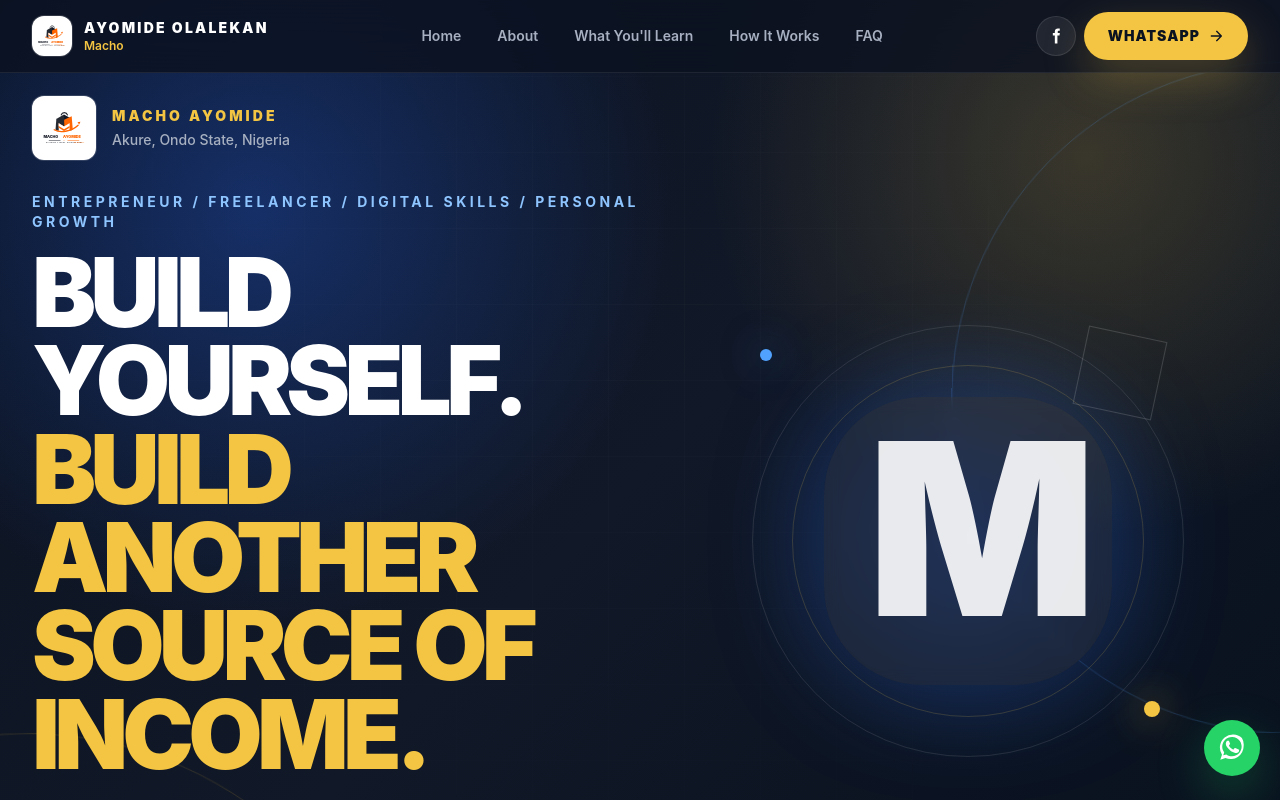
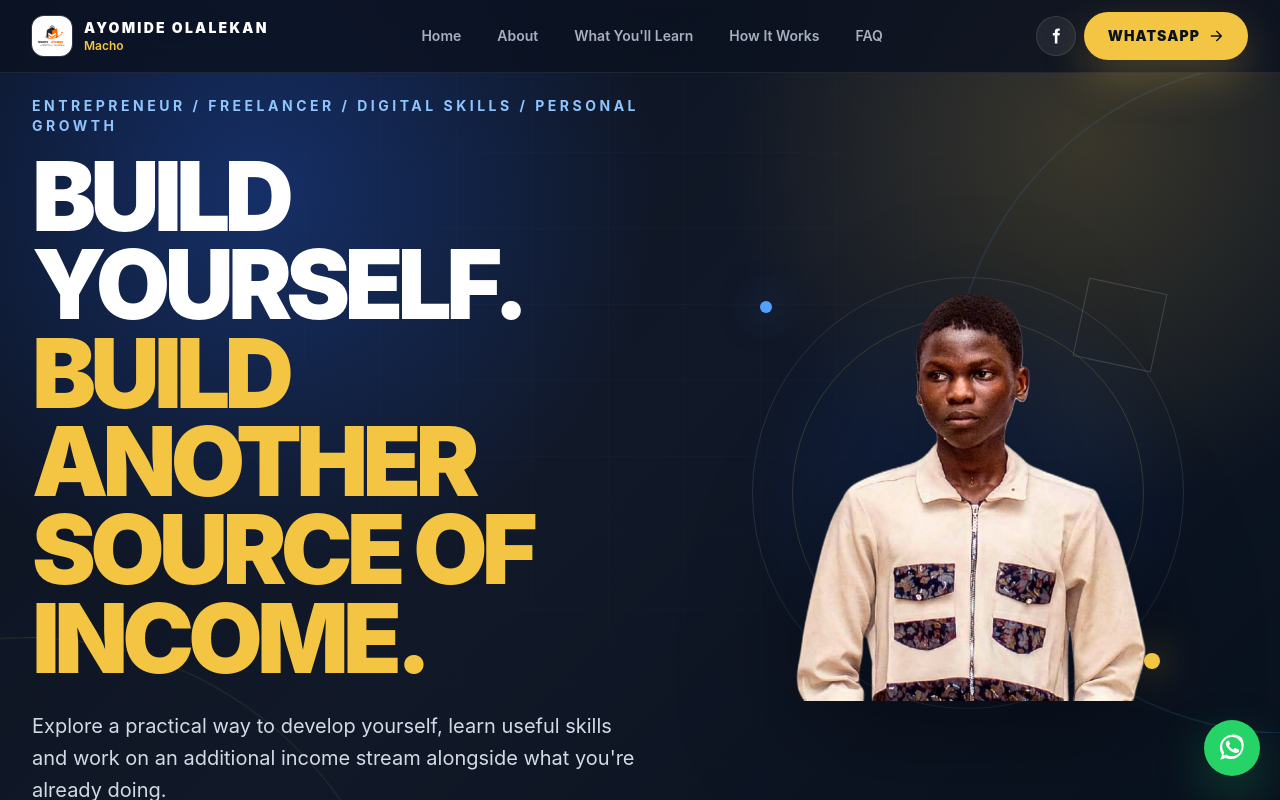
Before and after one commit to machoayomide/Prospect-hunt, a React (Vite) app: page / in a window 1280 px wide. Shown: the top 800 px of the page. Built offline with nearby package versions, Linux system fonts and the light colour scheme.

Commit message:
fix hero section: remove duplicate name, add photo

```diff
--- a/src/App.tsx
+++ b/src/App.tsx
@@ -328,14 +328,6 @@ function Hero() {
 
       <div className="mx-auto grid min-h-[calc(100vh-6rem)] max-w-7xl items-center gap-12 px-4 pb-16 sm:px-6 lg:grid-cols-[1.04fr_0.96fr] lg:px-8">
         <Reveal className="max-w-3xl">
-          <div className="mb-8 flex items-center gap-4">
-            <Logo size="large" />
-            <div>
-              <p className="text-sm font-black uppercase tracking-[0.22em] text-[#F4C542]">Macho Ayomide</p>
-              <p className="mt-1 text-sm font-medium text-[#A7B0C0]">Akure, Ondo State, Nigeria</p>
-            </div>
-          </div>
-
           <p className="mb-4 text-sm font-bold uppercase tracking-[0.25em] text-blue-300">Entrepreneur / Freelancer / Digital Skills / Personal Growth</p>
           <h1 className="max-w-4xl text-5xl font-black leading-[0.92] tracking-[-0.06em] text-white sm:text-6xl lg:text-7xl xl:text-8xl">
             BUILD YOURSELF. <span className="block text-[#F4C542]">BUILD ANOTHER SOURCE OF INCOME.</span>
@@ -362,8 +354,11 @@ function Hero() {
             <div className="hero-mark relative h-[34rem] w-[34rem] rounded-full bg-[radial-gradient(circle,rgba(37,99,235,0.22),transparent_60%)]">
               <div className="absolute inset-14 rounded-full border border-white/10" />
               <div className="absolute inset-24 rounded-full border border-[#F4C542]/18" />
-              <div className="absolute left-1/2 top-1/2 h-72 w-72 -translate-x-1/2 -translate-y-1/2 rounded-[34%] bg-white/6 shadow-[0_0_120px_rgba(59,130,246,0.23)] backdrop-blur-sm" />
-              <span className="absolute left-1/2 top-1/2 -translate-x-1/2 -translate-y-[55%] text-[15rem] font-black leading-none tracking-[-0.12em] text-white/90">M</span>
+              <img
+                src="/images/hero-photo.png"
+                alt="Macho Ayomide"
+                className="absolute left-1/2 top-1/2 h-[26rem] w-[26rem] -translate-x-1/2 -translate-y-1/2 object-contain object-bottom drop-shadow-[0_20px_60px_rgba(0,0,0,0.45)]"
+              />
               <div className="absolute left-16 top-20 h-3 w-3 rounded-full bg-blue-400 shadow-[0_0_38px_rgba(59,130,246,0.9)]" />
               <div className="absolute bottom-24 right-20 h-4 w-4 rounded-full bg-[#F4C542] shadow-[0_0_38px_rgba(244,197,66,0.8)]" />
               <div className="absolute right-20 top-16 h-20 w-20 rotate-12 border border-white/15" />
```
